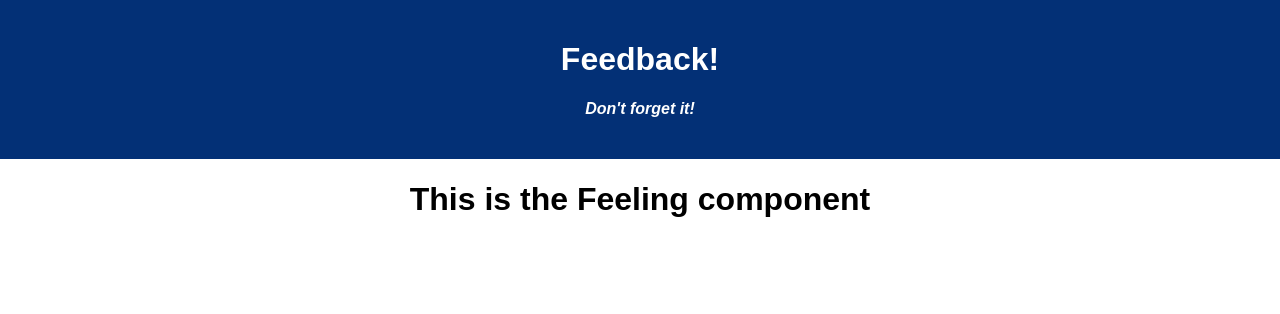
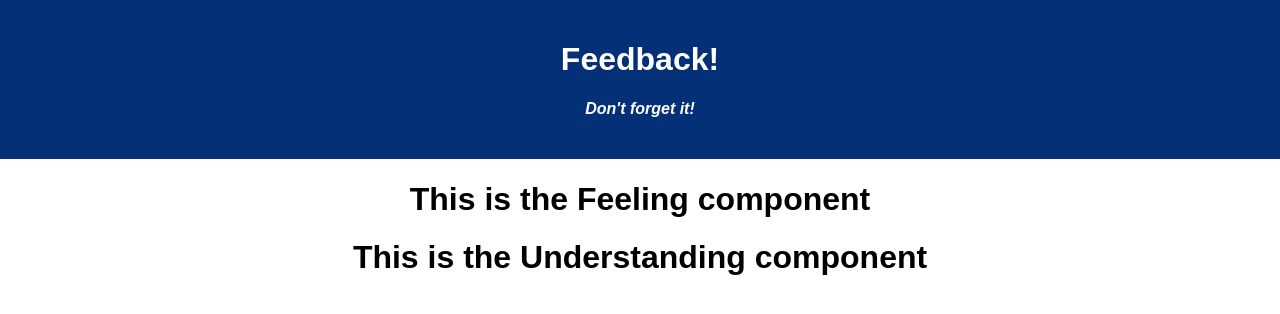
Before and after one commit to VenoMidas/weekend-redux-feedback-loop, a React (Create React App) app: page / in a window 1280 px wide. Shown: the top 314 px of the page. Built offline with nearby package versions, Linux system fonts and the light colour scheme.

Commit message:
Understanding component created and displayed

```diff
--- a/src/components/App/App.jsx
+++ b/src/components/App/App.jsx
@@ -2,6 +2,7 @@ import React from 'react';
 import axios from 'axios';
 import './App.css';
 import Feeling from './Feeling/Feeling';
+import Understanding from '../Understanding/Understanding';
 
 function App() {
 
@@ -15,6 +16,8 @@ function App() {
 
       <Feeling />
 
+      <Understanding />
+
     </div>
   );
 };
--- /dev/null
+++ b/src/components/Understanding/Understanding.jsx
@@ -0,0 +1,7 @@
+function Understanding() {
+    return (
+        <h1>This is the Understanding component</h1>
+    );
+};
+
+export default Understanding;
```
